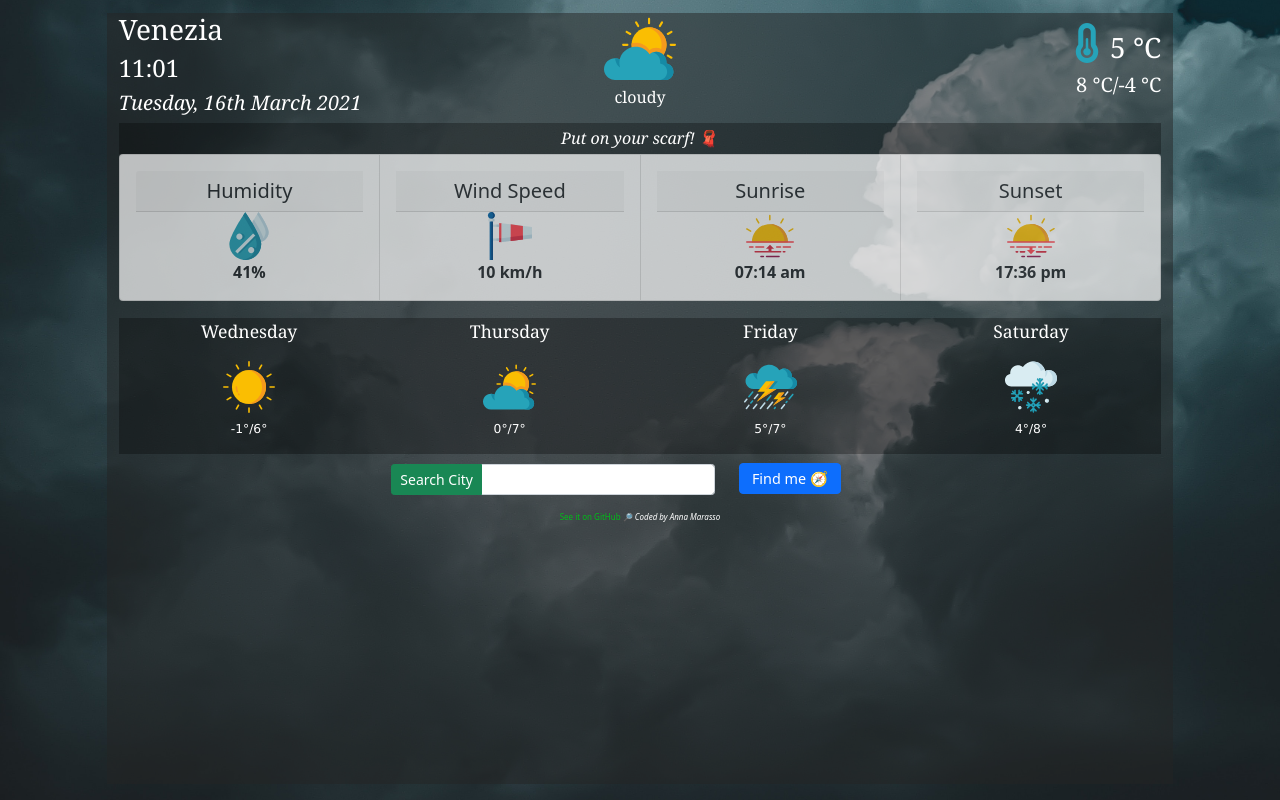
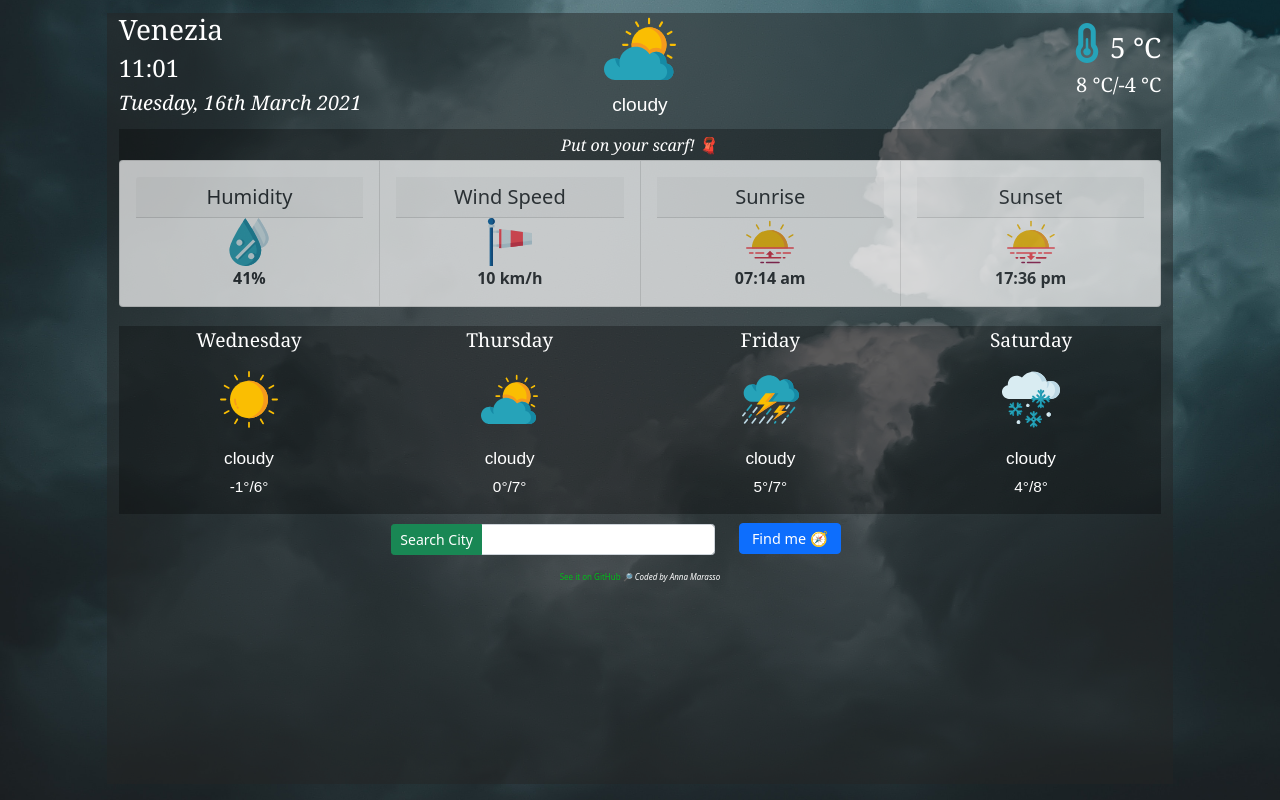
Before and after one commit to annamar90/Weather-App, a plain HTML site: page index.html in a window 1280 px wide. Drawn offline with nearby package versions, Linux system fonts and the light colour scheme.

Commit message:
Current weather styled
Current weather style improved

```diff
--- a/index.html
+++ b/index.html
@@ -99,21 +99,25 @@
                     <div class="col">
                         <p id="day0">Monday</p>
                         <img src="icons/036-sun.svg" class="daysicon" id="day0WeatherIcon" />
+                        <p class="daysdescription" id="descriptionDay0">cloudy</p>
                         <p class="daystemp">-1°/6°</p>
                     </div>
                     <div class="col">
                         <p id="day1">Tuesday</p>
                         <img src="icons/007-cloudy day.svg" class="daysicon" id="day1WeatherIcon" />
+                        <p class="daysdescription" id="descriptionDay1">cloudy</p>
                         <p class="daystemp">0°/7°</p>
                     </div>
                     <div class="col">
                         <p id="day2">Wednesday</p>
                         <img src="icons/041-thunderstorm.svg" class="daysicon" id="day2WeatherIcon" />
+                        <p class="daysdescription" id="descriptionDay2">cloudy</p>
                         <p class="daystemp">5°/7°</p>
                     </div>
                     <div class="col">
                         <p id="day3">Thursday</p>
                         <img src="icons/033-snowy.svg" class="daysicon" id="day3WeatherIcon" />
+                        <p class="daysdescription" id="descriptionDay3">cloudy</p>
                         <p class="daystemp">4°/8°</p>
                     </div>
                 </div>
--- a/src/styles.css
+++ b/src/styles.css
@@ -27,10 +27,11 @@ html {
     color: white;
     text-align: center;
     padding-bottom: 10px;
-    font-family: Georgia;
+    font-family: sans-serif;
     position: relative;
     display: block;
-    font-size: 1em;
+    font-size: 1.2em;
+    margin-top: 0.3em;
 }
 
 .currenttemperature {
@@ -120,7 +121,7 @@ html {
     color: white;
     font-family: Georgia;
     text-align: center;
-    font-size: 1.1em;
+    font-size: 1.2em;
     background-color: rgba(0, 0, 0, 0.3);
     margin-top: 1em;
     margin-left: auto;
@@ -132,9 +133,19 @@ html {
 }
 
 .daystemp {
-    margin-top:0.5em;
-    font-size: 0.7em;
-    font-family: Verdana;
+    margin-top:0.2em;
+    font-size: 0.8em;
+    font-family: sans-serif;
+}
+
+.daysdescription {
+    color: white;
+    font-style: normal;
+    font-family: sans-serif;
+    font-size:0.9em;
+    text-align: center;
+    margin-bottom: 0.2em;
+    margin-top: 1em;
 }
 
 .input-group {
```
